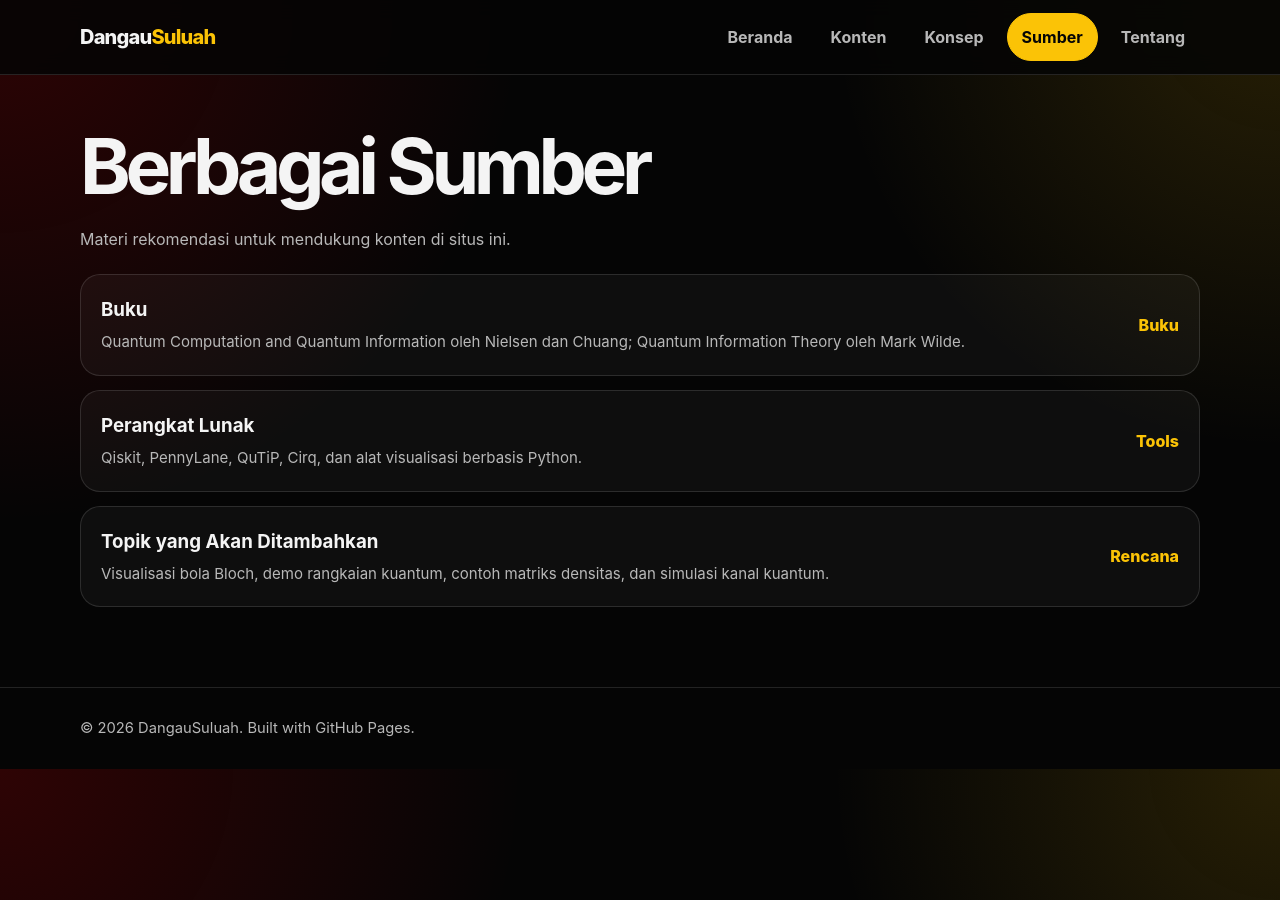
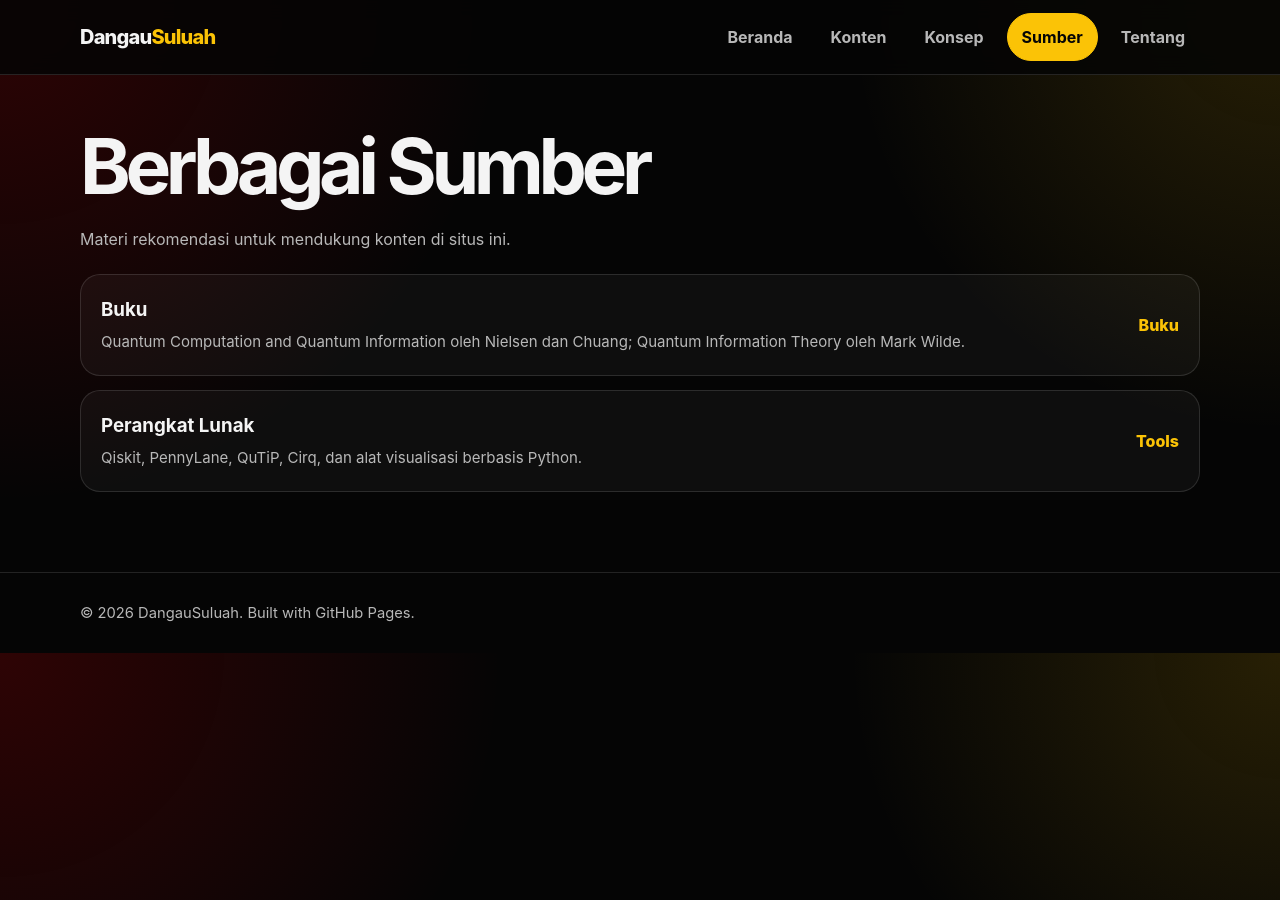
Before and after one commit to dangausuluah/dangausuluah.github.io, a Jekyll site: the page built from resources.md, in a window 1280 px wide. Built offline with Jekyll 4.4.1, drawn with Linux system fonts in a browser that asks for light colours.

Commit message:
Update resources.md

```diff
--- a/resources.md
+++ b/resources.md
@@ -27,12 +27,4 @@ permalink: /resources/
     <div class="content-meta">Tools</div>
   </div>
 
-  <div class="content-item">
-    <div>
-      <h3>Topik yang Akan Ditambahkan</h3>
-      <p>Visualisasi bola Bloch, demo rangkaian kuantum, contoh matriks densitas, dan simulasi kanal kuantum.</p>
-    </div>
-    <div class="content-meta">Rencana</div>
-  </div>
-
 </div>
```
